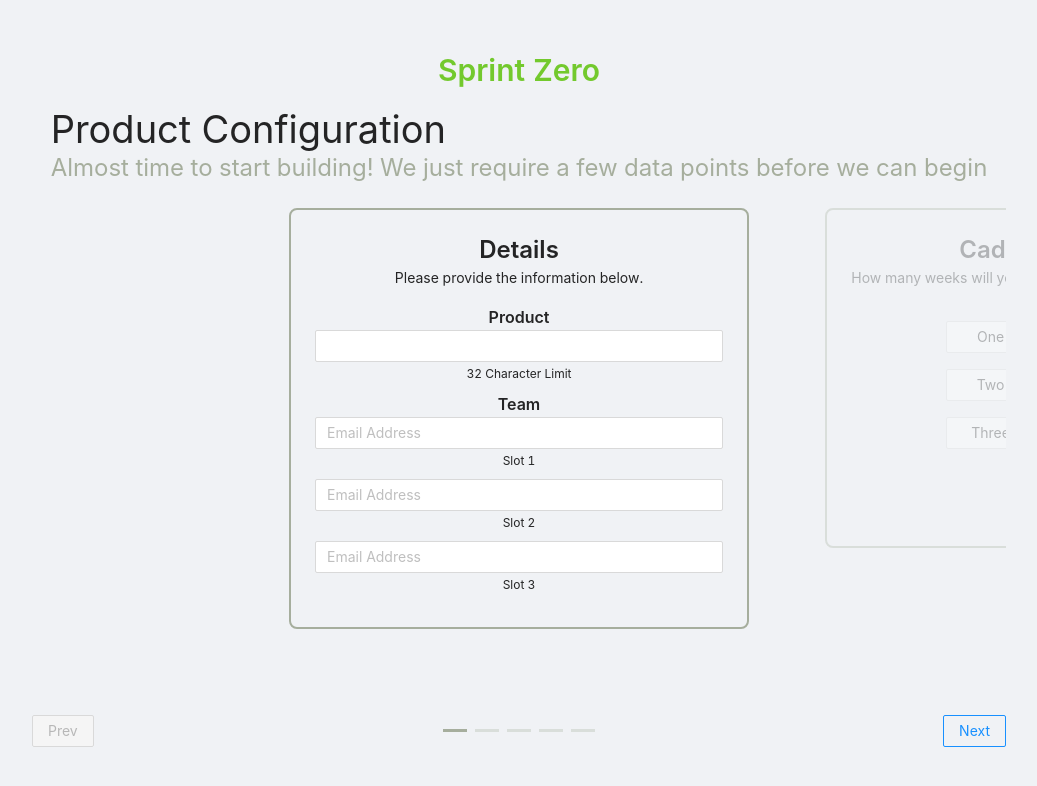
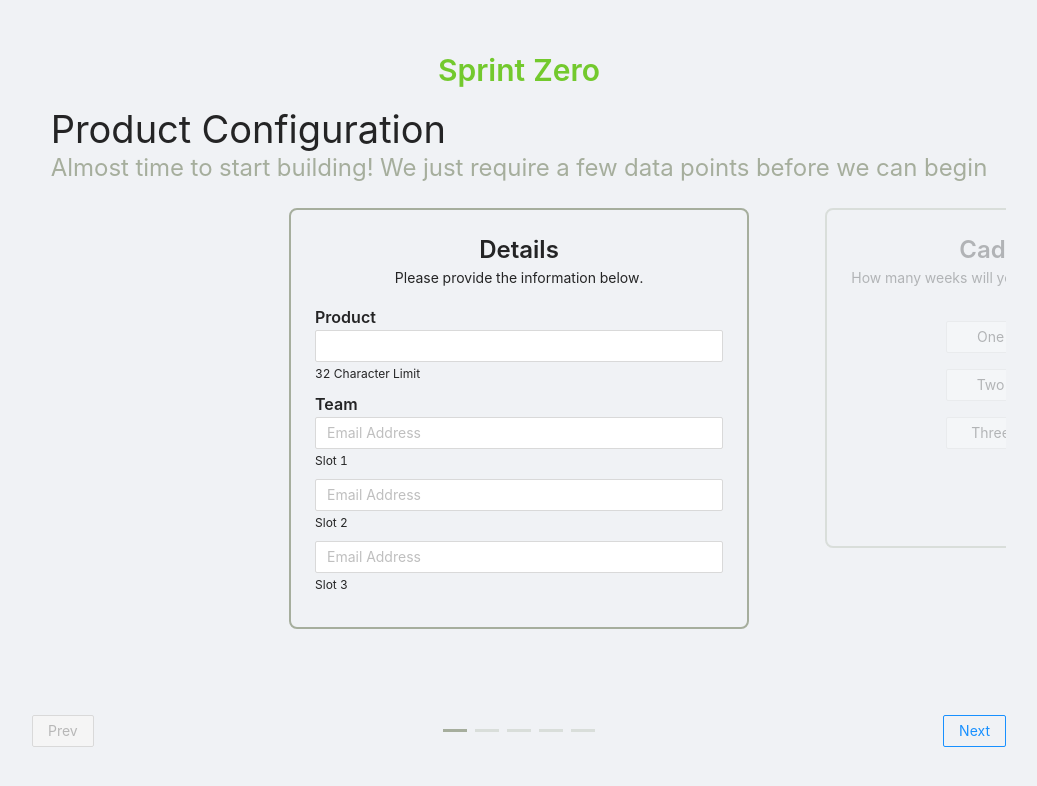
Before and after one commit to Relentless-Persistence/SprintZero, a Next.js app: page /product in a window 1280 px wide. Shown: the top 786 px of the page, without its empty margins (121-1158 px from the left). Built offline with nearby package versions, Linux system fonts and the light colour scheme; no server answers; sample sign-in values are in the browser's storage.

Commit message:
Minor alignment changes

```diff
--- a/components/ProductConfiguration/ProductDetails.js
+++ b/components/ProductConfiguration/ProductDetails.js
@@ -36,7 +36,7 @@ const ProductDetails = ({
         <Text>Please provide the information below.</Text>
       </div>
 
-      <Col className="mb-2">
+      <Col className="mb-2 text-left">
         <Text className="font-semibold mb-2" style={{ fontSize: "16px" }}>
           Product
         </Text>
@@ -51,7 +51,7 @@ const ProductDetails = ({
         <Text className="text-xs">32 Character Limit</Text>
       </Col>
 
-      <div>
+      <div className="text-left">
         <Text className="font-semibold" style={{ fontSize: "16px" }}>
           Team
         </Text>
@@ -62,7 +62,9 @@ const ProductDetails = ({
             onChange={(e) => setEmail1(e.target.value)}
           />
           {error ? (
-            <div className="text-xs text-red-600">* Provide at least one email</div>
+            <div className="text-xs text-red-600">
+              * Provide at least one email
+            </div>
           ) : null}
           <Text className="text-xs">Slot 1</Text>
         </Col>
```
